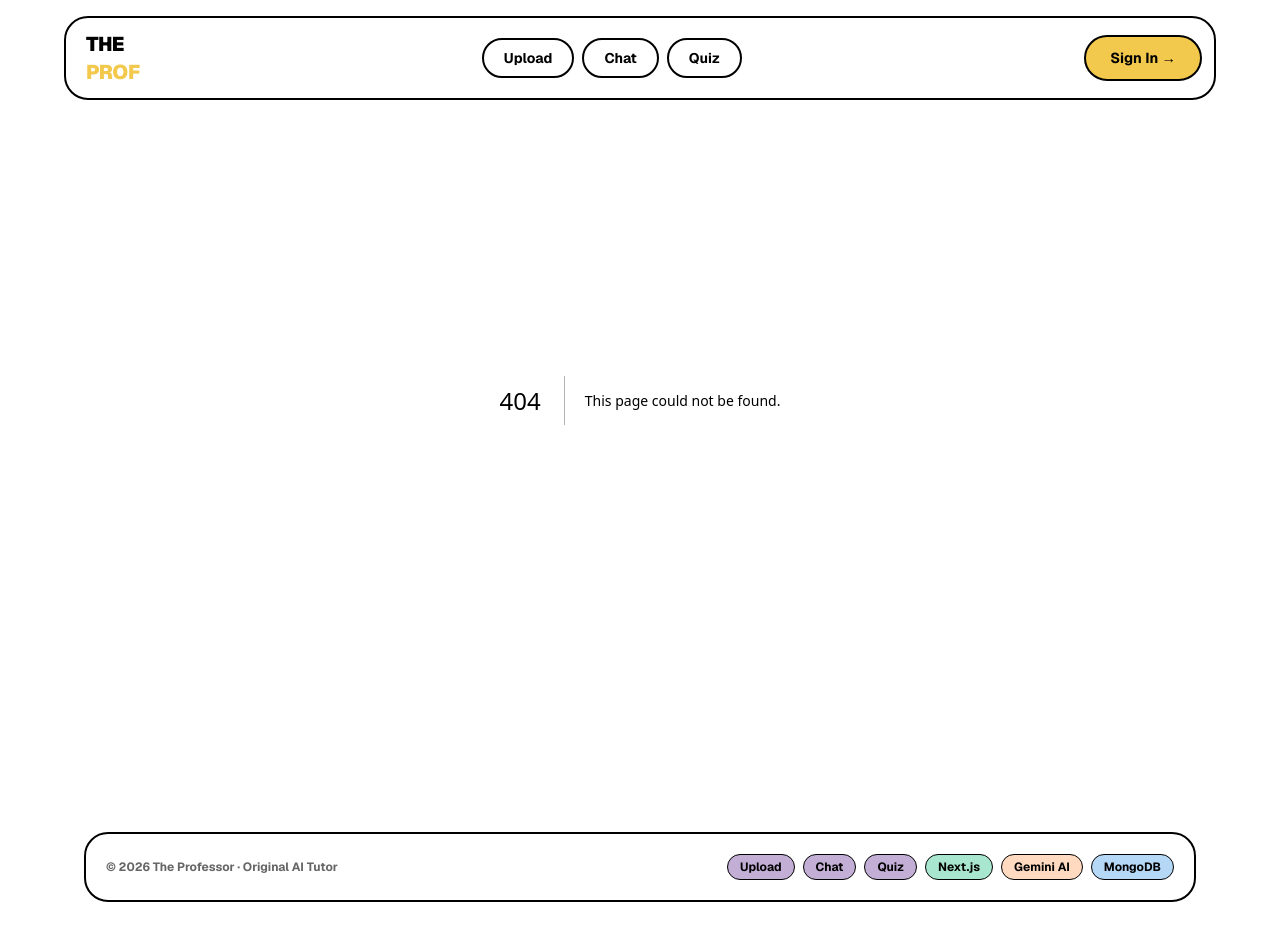
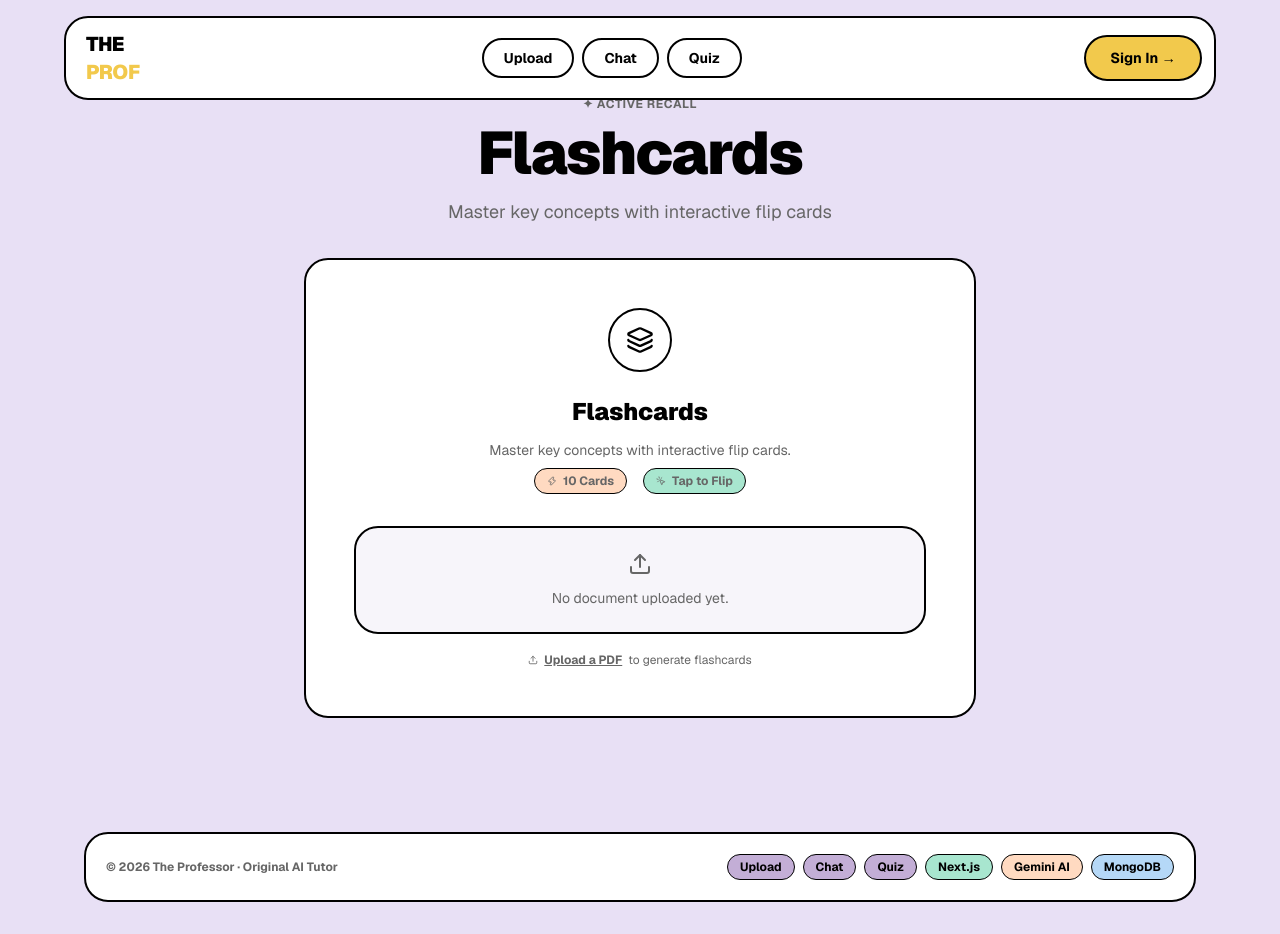
Before and after one commit to Vegapunk-debug/the-professor, a Next.js app in the folder client/: page /flashcards in a window 1280 px wide. Before the commit this address had no page. Built offline with nearby package versions, Linux system fonts and the light colour scheme.

Commit message:
feat: add flashcards page entry

```diff
--- /dev/null
+++ b/client/src/app/flashcards/page.tsx
@@ -0,0 +1,24 @@
+import type { Metadata } from 'next';
+import FlashcardPanel from '@/components/FlashcardPanel';
+
+export const metadata: Metadata = {
+  title: 'Flashcards | The Professor',
+  description: 'Study with AI-generated flashcards for active recall and self-assessment.',
+};
+
+export default function FlashcardsPage() {
+  return (
+    <main className="container-page">
+      <div className="wrapper">
+        <div className="text-center mb-8">
+          <p className="label-text mb-2">✦ Active Recall</p>
+          <h1 className="page-title mb-3">Flashcards</h1>
+          <p className="text-muted-foreground text-base sm:text-lg max-w-lg mx-auto">
+            Master key concepts with interactive flip cards
+          </p>
+        </div>
+        <FlashcardPanel />
+      </div>
+    </main>
+  );
+}
```
